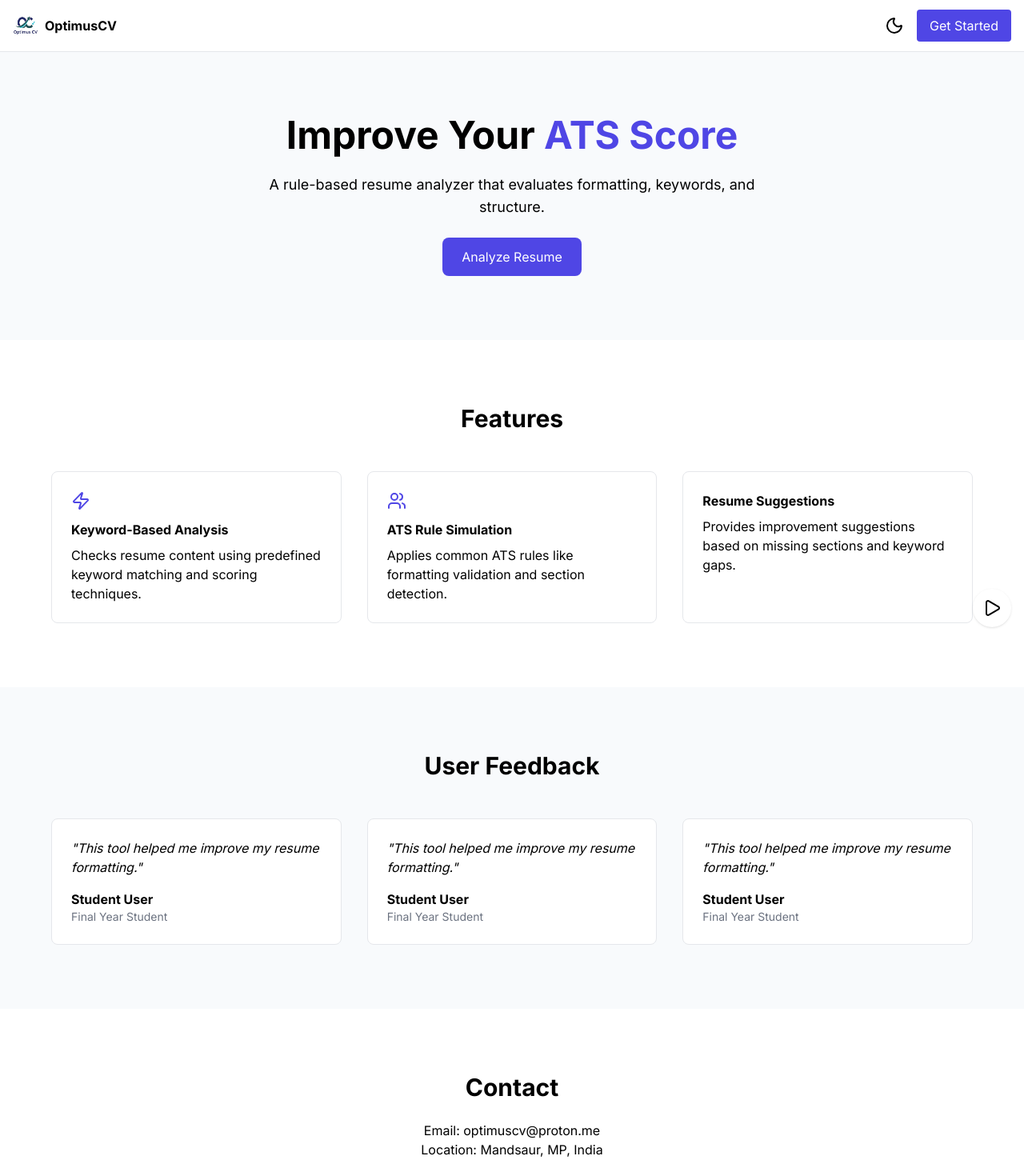
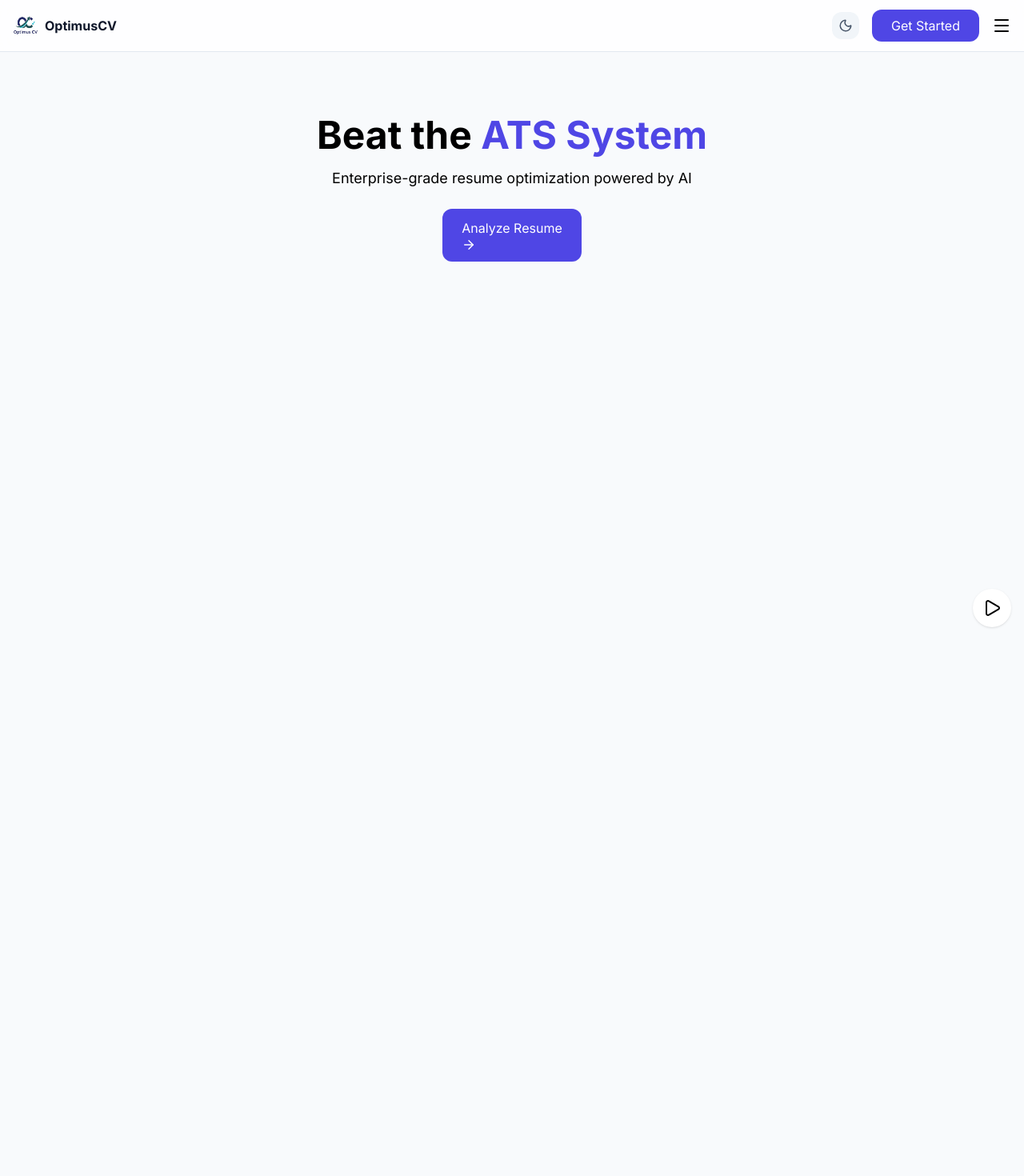
Before and after one commit to himanshujoshi0310/ATS_checker, a React (Vite) app: page / in a window 1280 px wide. Shown: the top 1470 px of the page at 80% size. After the commit the page ends 800 px from the top, so only its background shows below. Built offline with nearby package versions, Linux system fonts and the light colour scheme.

Commit message:
Update LandingPage.tsx

```diff
--- a/components/LandingPage.tsx
+++ b/components/LandingPage.tsx
@@ -1,21 +1,8 @@
 import React, { useState, useEffect, useRef } from 'react';
 import {
-  Star,
-  CheckCircle,
-  ArrowRight,
-  Users,
-  Zap,
-  Mail,
-  MapPin,
-  Github,
-  Linkedin,
-  Twitter,
-  Sun,
-  Moon,
-  Menu,
-  X,
-  Play,
-  Pause
+  Star, CheckCircle, ArrowRight, Users, Award, Zap,
+  Mail, Phone, MapPin, Github, Linkedin, Twitter,
+  Sun, Moon, Menu, X, Play, Pause
 } from 'lucide-react';
 
 interface LandingPageProps {
@@ -24,147 +11,118 @@ interface LandingPageProps {
 
 const LandingPage: React.FC<LandingPageProps> = ({ onGetStarted }) => {
   const [isDark, setIsDark] = useState(false);
+  const [showVideo, setShowVideo] = useState(false);
   const [mobileMenuOpen, setMobileMenuOpen] = useState(false);
   const [isPlaying, setIsPlaying] = useState(false);
-  const [showVideo, setShowVideo] = useState(false);
-  const audioRef = useRef<HTMLAudioElement | null>(null);
+  const audioRef = useRef<HTMLAudioElement>(null);
 
   useEffect(() => {
+    const saved = localStorage.getItem('theme');
+    if (
+      saved === 'dark' ||
+      (!saved && window.matchMedia('(prefers-color-scheme: dark)').matches)
+    ) {
+      setIsDark(true);
+    }
+  }, []);
+
+  useEffect(() => {
+    localStorage.setItem('theme', isDark ? 'dark' : 'light');
     document.documentElement.classList.toggle('dark', isDark);
   }, [isDark]);
 
   const toggleMusic = () => {
     if (!audioRef.current) return;
-    isPlaying ? audioRef.current.pause() : audioRef.current.play();
+    if (isPlaying) audioRef.current.pause();
+    else audioRef.current.play();
     setIsPlaying(!isPlaying);
   };
 
   return (
-    <div className={`${isDark ? 'dark bg-slate-900' : 'bg-slate-50'} min-h-screen`}>
+    <div className={`min-h-screen transition-colors duration-300 ${isDark ? 'dark bg-slate-900' : 'bg-slate-50'}`}>
 
-      {/* NAVBAR */}
-      <nav className="border-b sticky top-0 z-50 bg-white dark:bg-slate-800">
-        <div className="max-w-7xl mx-auto px-4 h-16 flex justify-between items-center">
+      {/* Navbar */}
+      <nav className={`border-b backdrop-blur-md sticky top-0 z-50 transition-colors duration-300 ${
+        isDark ? 'bg-slate-800/80 border-slate-700' : 'bg-white/80 border-slate-200'
+      }`}>
+        <div className="max-w-7xl mx-auto px-4 h-16 flex items-center justify-between">
 
           <div className="flex items-center gap-2">
             <img src="/logo.png" className="w-8 h-8" />
-            <span className={`font-bold ${isDark ? 'text-white' : 'text-black'}`}>
+            <span className={`font-bold ${isDark ? 'text-white' : 'text-slate-900'}`}>
               OptimusCV
             </span>
           </div>
 
           <div className="flex items-center gap-4">
-            <button onClick={() => setIsDark(!isDark)}>
-              {isDark ? <Sun /> : <Moon />}
+
+            <button
+              onClick={() => setIsDark(!isDark)}
+              className={`p-2 rounded-xl ${
+                isDark ? 'bg-slate-700 text-yellow-400' : 'bg-slate-100 text-slate-600'
+              }`}
+            >
+              {isDark ? <Sun size={18} /> : <Moon size={18} />}
             </button>
 
             <button
               onClick={onGetStarted}
-              className="bg-indigo-600 text-white px-4 py-2 rounded"
+              className="px-6 py-2 bg-indigo-600 text-white rounded-xl"
             >
               Get Started
             </button>
 
-            <button
-              onClick={() => setMobileMenuOpen(!mobileMenuOpen)}
-              className="md:hidden"
-            >
+            <button onClick={() => setMobileMenuOpen(!mobileMenuOpen)}>
               {mobileMenuOpen ? <X /> : <Menu />}
             </button>
+
           </div>
         </div>
       </nav>
 
-      {/* HERO */}
+      {/* Hero */}
       <section className="text-center py-20">
-        <h1 className="text-5xl font-bold mb-6">
-          Improve Your <span className="text-indigo-600">ATS Score</span>
+        <h1 className={`text-5xl font-bold ${isDark ? 'text-white' : 'text-black'}`}>
+          Beat the <span className="text-indigo-600">ATS System</span>
         </h1>
 
-        <p className="text-lg mb-6 max-w-2xl mx-auto">
-          A rule-based resume analyzer that evaluates formatting, keywords, and structure.
+        <p className="mt-4 text-lg">
+          Enterprise-grade resume optimization powered by AI
         </p>
 
         <button
           onClick={onGetStarted}
-          className="bg-indigo-600 text-white px-6 py-3 rounded-lg"
+          className="mt-6 px-6 py-3 bg-indigo-600 text-white rounded-xl"
         >
-          Analyze Resume
+          Analyze Resume <ArrowRight size={18} />
         </button>
       </section>
 
-      {/* FEATURES */}
-      <section className="py-20 bg-white">
-        <h2 className="text-3xl text-center font-bold mb-12">Features</h2>
+      {/* Music Button */}
+      <div className="fixed bottom-4 right-4">
+        <button
+          onClick={toggleMusic}
+          className="p-3 bg-white rounded-full shadow"
+        >
+          {isPlaying ? <Pause /> : <Play />}
+        </button>
 
-        <div className="grid md:grid-cols-3 gap-8 max-w-6xl mx-auto">
+        <audio
+          ref={audioRef}
+          src="/music.mp3"
+          loop
+        />
+      </div>
 
-          <div className="p-6 border rounded-lg">
-            <Zap className="text-indigo-600 mb-3" />
-            <h3 className="font-bold mb-2">Keyword-Based Analysis</h3>
-            <p>
-              Checks resume content using predefined keyword matching and scoring techniques.
-            </p>
-          </div>
-
-          <div className="p-6 border rounded-lg">
-            <Users className="text-indigo-600 mb-3" />
-            <h3 className="font-bold mb-2">ATS Rule Simulation</h3>
-            <p>
-              Applies common ATS rules like formatting validation and section detection.
-            </p>
-          </div>
-
-          <div className="p-6 border rounded-lg">
-            <h3 className="font-bold mb-2">Resume Suggestions</h3>
-            <p>
-              Provides improvement suggestions based on missing sections and keyword gaps.
-            </p>
-          </div>
-
+      {/* Video */}
+      {showVideo && (
+        <div className="fixed inset-0 bg-black flex items-center justify-center">
+          <iframe
+            src="https://www.youtube.com/embed/m_8D5kUbUFY"
+            className="w-[80%] h-[60%]"
+          />
         </div>
-      </section>
-
-      {/* TESTIMONIALS */}
-      <section className="py-20 bg-slate-50">
-        <h2 className="text-3xl text-center font-bold mb-12">User Feedback</h2>
-
-        <div className="grid md:grid-cols-3 gap-8 max-w-6xl mx-auto">
-          {[1, 2, 3].map((i) => (
-            <div key={i} className="p-6 border rounded-lg bg-white">
-              <p className="italic mb-4">
-                "This tool helped me improve my resume formatting."
-              </p>
-              <p className="font-bold">Student User</p>
-              <p className="text-sm text-gray-500">Final Year Student</p>
-            </div>
-          ))}
-        </div>
-      </section>
-
-      {/* CONTACT */}
-      <section className="py-20 bg-white text-center">
-        <h2 className="text-3xl font-bold mb-6">Contact</h2>
-        <p>Email: optimuscv@proton.me</p>
-        <p>Location: Mandsaur, MP, India</p>
-      </section>
-
-      {/* FOOTER */}
-      <footer className="bg-slate-900 text-white text-center py-6">
-        <p>A rule-based resume analysis system for ATS compatibility.</p>
-        <p className="text-sm mt-2">© 2026 3Dumb Developers</p>
-      </footer>
-
-      {/* MUSIC */}
-      <button
-        onClick={toggleMusic}
-        className="fixed bottom-4 right-4 bg-white p-3 rounded-full shadow"
-      >
-        {isPlaying ? <Pause /> : <Play />}
-      </button>
-
-      <audio ref={audioRef} src="/music.mp3" loop />
-
+      )}
     </div>
   );
 };
```
